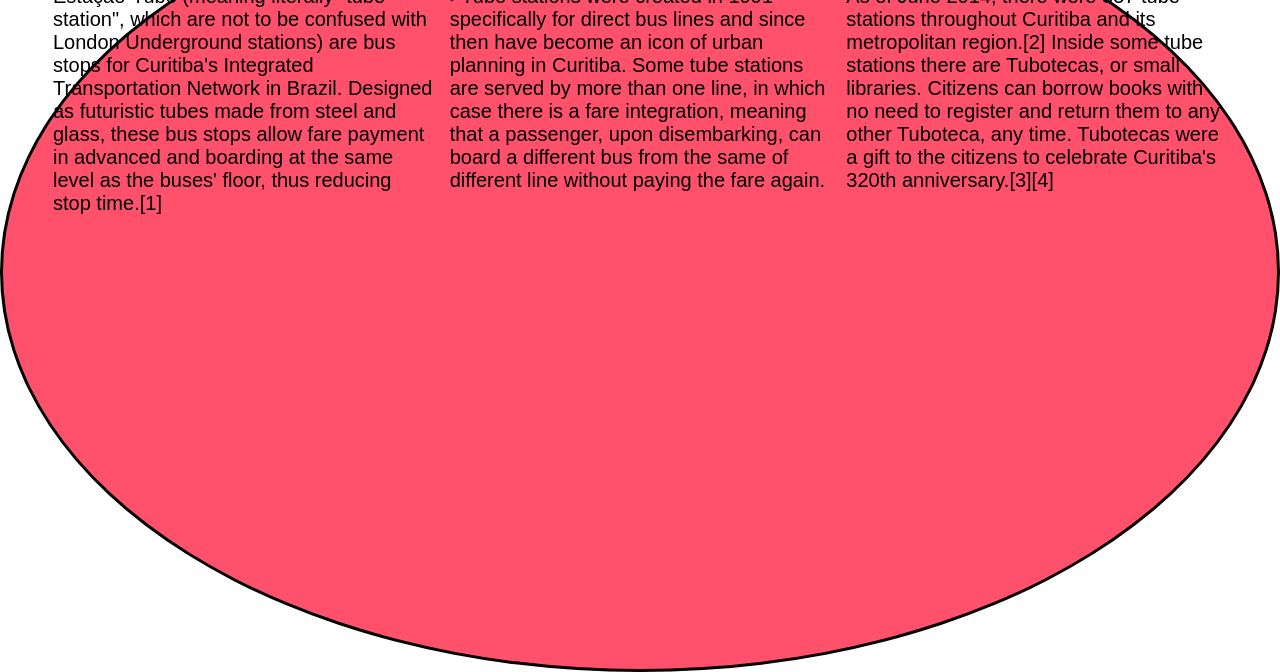
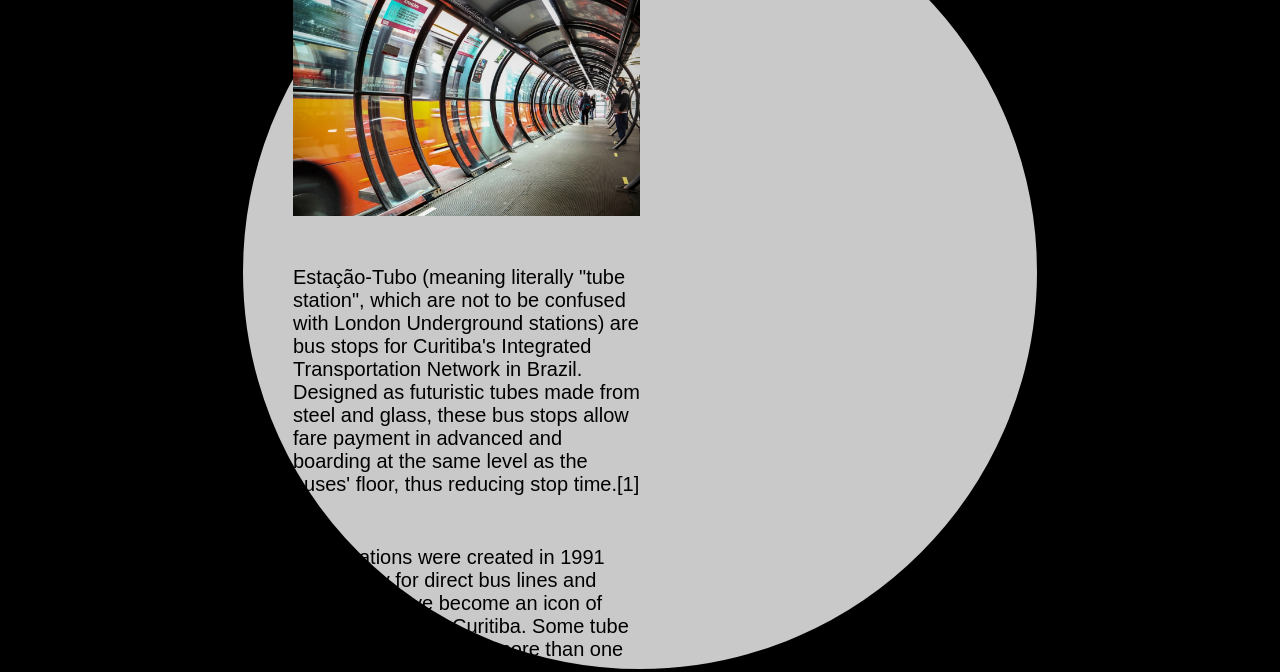
Before and after one commit to ischmaedecke/wp22, a plain HTML site: page project3/index.html in a window 1280 px wide. Shown: the part 128-800 px from the top of the page. Drawn offline with Linux system fonts and the light colour scheme; a web font is replaced by a local one.

Commit message:
updates!!!

```diff
--- a/project3/index.html
+++ b/project3/index.html
@@ -18,13 +18,14 @@
         <p>From Wikipedia, the free encyclopedia</p>
     </div>
     <div>
-        <h1>Estação Tubo</h1>
+        <h1><a href="https://en.wikipedia.org/wiki/Esta%C3%A7%C3%A3o_Tubo">Estação Tubo<br></a></h1>
     </div>
     <div class="container">
         <div class="content">
+            <img src="/project3/assets/tubo7.webp" alt="Tubo 7">
             <p>Estação-Tubo (meaning literally "tube station", which are not to be confused with London Underground stations) are bus stops for Curitiba's Integrated Transportation Network in Brazil. Designed as futuristic tubes made from steel and glass, these bus stops allow fare payment in advanced and boarding at the same level as the buses' floor, thus reducing stop time.[1]</p>
 
-            <p>>Tube stations were created in 1991 specifically for direct bus lines and since then have become an icon of urban planning in Curitiba. Some tube stations are served by more than one line, in which case there is a fare integration, meaning that a passenger, upon disembarking, can board a different bus from the same of different line without paying the fare again.</p>
+            <p>Tube stations were created in 1991 specifically for direct bus lines and since then have become an icon of urban planning in Curitiba. Some tube stations are served by more than one line, in which case there is a fare integration, meaning that a passenger, upon disembarking, can board a different bus from the same of different line without paying the fare again.</p>
 
             <p>As of June 2014, there were 357 tube stations throughout Curitiba and its metropolitan region.[2] Inside some tube stations there are Tubotecas, or small libraries. Citizens can borrow books with no need to register and return them to any other Tuboteca, any time. Tubotecas were a gift to the citizens to celebrate Curitiba's 320th anniversary.[3][4]</p>
         </div>
--- a/project3/style.css
+++ b/project3/style.css
@@ -4,16 +4,27 @@
 }
 body{
     margin: 0;
+    background-color: black;
 }
 #supercontainer{
-    width: 100vw;
+    position: fixed;
+    top: 50%;
+    left: 50%;
+    width: 100vh;
     height: 100vh;
-    background-color: rgb(255, 81, 107);
+    margin-top: calc(-100vh / 2);
+    margin-left: calc(-100vh / 2);
+    background-color: rgb(201, 201, 201);
     border: 3px solid black;
     border-radius: 50%;
     justify-content: center;
     align-items: center;
     padding: 50px;
+    display: grid;
+    grid-template-columns: 1fr;
+    justify-content: center;
+    align-items: center;
+
 }
 
 .banner:hover{
@@ -30,8 +41,13 @@
 }
 
 .content{
+    width: 50%;
     display: grid;
-    grid-template-columns: 1fr 1fr 1fr;
-    gap:2vh;
-    align-items: stretch;
+    grid-template-columns: 1fr;
+    gap: 50px;;
+    overflow-y: scroll;
 }
+
+img{
+    width: 100%;
+}
```
Also changed, not shown: project3/assets/tubo1.jpeg (added), project3/assets/tubo2.jpeg (added), project3/assets/tubo3.jpeg (added), project3/assets/tubo4.webp (added), project3/assets/tubo6.jpeg (added), project3/assets/tubo7.webp (added), 1 other file.
